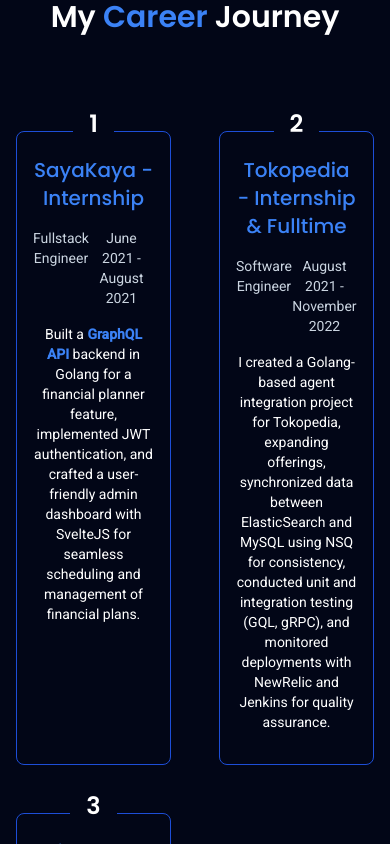
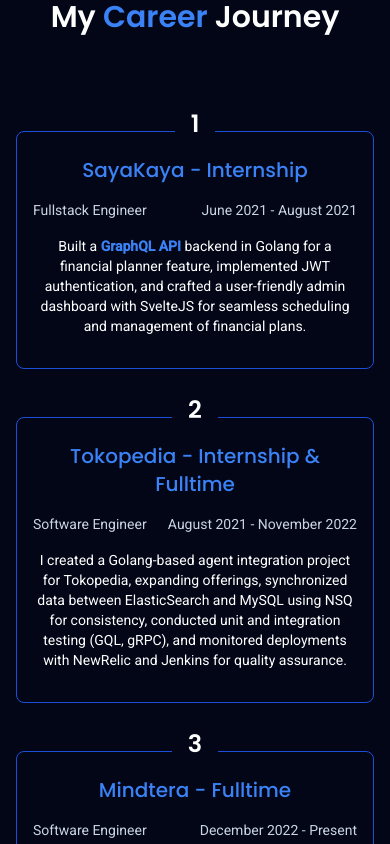
Before and after one commit to aliirsyaadn/website, a SvelteKit app: page / in a window 390 px wide. Shown: the part 880-1724 px from the top of the page. Built offline with nearby package versions, Linux system fonts and the light colour scheme.

Commit message:
feat: interactive column project and experience

```diff
--- a/src/components/Main.svelte
+++ b/src/components/Main.svelte
@@ -111,7 +111,7 @@
                 My <span class="poppins text-blue-500">Career</span> Journey
             </h3>
         </div>
-        <div class="grid grid-cols-2 lg:grid-cols-3 md:grid-cols-2 gap-12 lg:gap-10">
+        <div class="grid grid-cols-1 lg:grid-cols-3 md:grid-cols-2 gap-12 lg:gap-10">
             {#each experiences as experience}
                 <Experience data={experience} />
             {/each}
@@ -135,7 +135,7 @@
             <i class="fa-regular fa-circle-play" />
             <p>Watch the video</p>
         </a> -->
-        <div class="grid grid-cols-2 lg:grid-cols-3 gap-12 lg:gap-10">
+        <div class="grid grid-cols-1 lg:grid-cols-3 md:grid-cols-2 gap-12 lg:gap-10">
 
             {#each projects as project}
                 <Project data={project} />
```
